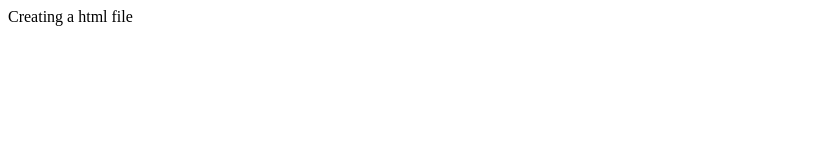
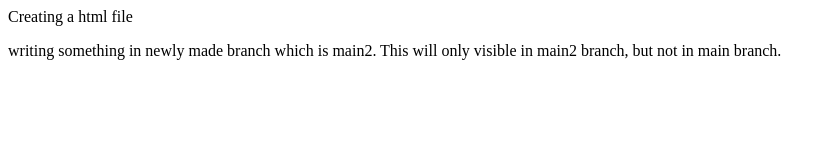
Before and after one commit to player069-bit/Phase02, a plain HTML site: page index.html in a window 1280 px wide. Shown: the whole page, without its empty margins (0-836 px from the left). Drawn offline with Linux system fonts and the light colour scheme.

Commit message:
new branch

```diff
--- a/index.html
+++ b/index.html
@@ -1 +1,4 @@
 <p>Creating a html file</p>
+<p>writing something in newly made branch which is main2. This will only visible in main2 branch,
+    but not in main branch.
+</p>
```
